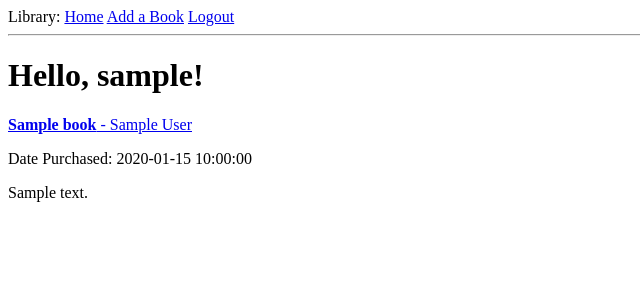
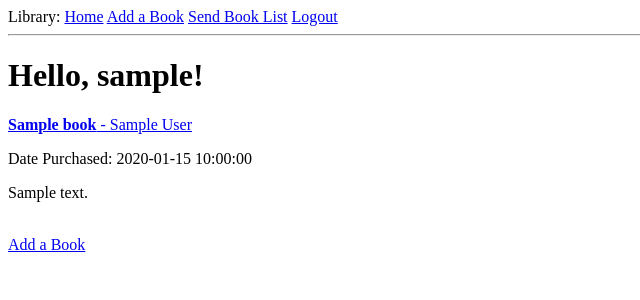
Before and after one commit to ccrisson/library, a Flask app: page / in a window 1280 px wide. Shown: the top 300 px of the page, without its empty margins (0-640 px from the left). Run offline with Flask 2, Linux system fonts and the light colour scheme; a user stored in the database is signed in; tables that the repository leaves empty hold one stand-in row (values such as "Sample post").

Commit message:
Template fixes

```diff
--- a/app/templates/base.html
+++ b/app/templates/base.html
@@ -14,6 +14,7 @@
       <a href="{{ url_for('auth.login') }}">Login</a>
       {% else %}
       <a href="{{ url_for('main.add_book') }}">Add a Book</a>
+      <a href="{{ url_for('main.send_book_list') }}">Send Book List</a>
       <a href="{{ url_for('auth.logout') }}">Logout</a>
       {% endif %}
     </div>
--- a/app/templates/index.html
+++ b/app/templates/index.html
@@ -14,4 +14,5 @@
   </div>
   <br>
   {% endfor %}
+  <div><a href="{{ url_for('main.add_book') }}">Add a Book</a></div>
 {% endblock %}
```
